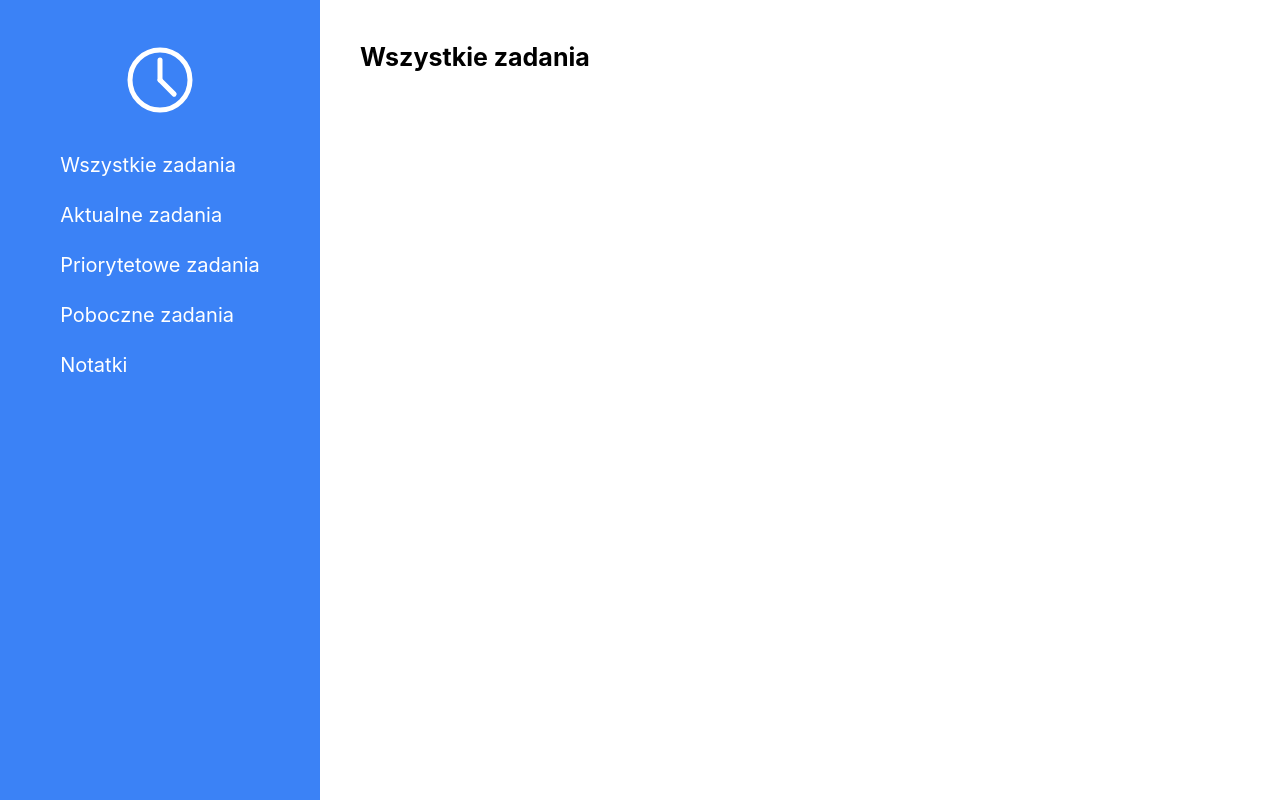
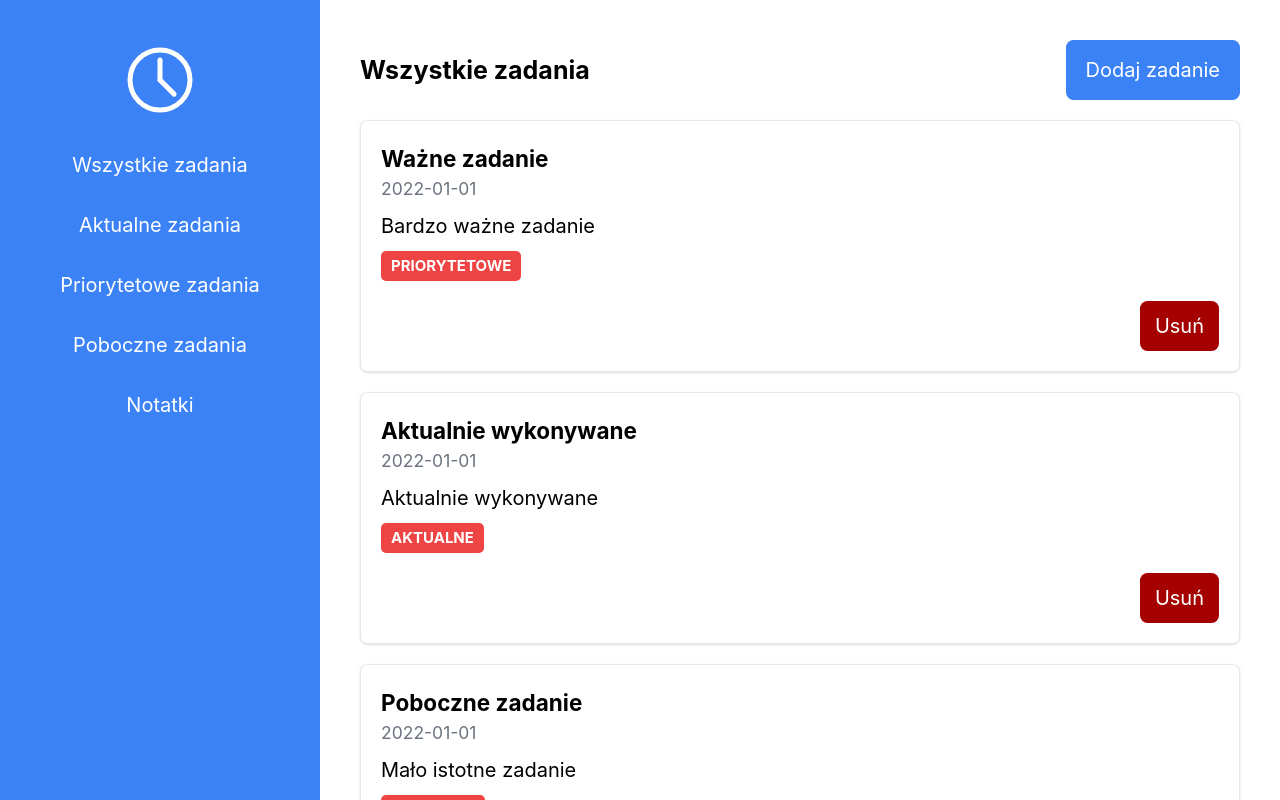
Before and after one commit to Mamczu/planYourTime, a React (Vite) app: page / in a window 1280 px wide. Shown: the top 800 px of the page. Built offline with nearby package versions, Linux system fonts and the light colour scheme.

Commit message:
Fill Views with Logic

```diff
--- a/src/components/Navbar.jsx
+++ b/src/components/Navbar.jsx
@@ -3,14 +3,14 @@ import { Link } from 'react-router-dom'
 
 function Navbar() {
   return (
-    <nav className="bg-light-blue w-64 text-white h-full min-h-screen flex flex-col items-center pt-4">
+    <nav className="bg-light-blue min-w-64 text-white h-full min-h-screen flex flex-col items-center pt-4">
       <img src="src\assets\img\timer.svg" alt="Logo" className="mb-4 w-16 pt-4" />
-      <ul>
-        <li className="hover:bg-gray-200 hover:text-black p-2"><Link to="/">Wszystkie zadania</Link></li>
-        <li className="hover:bg-gray-200 hover:text-black p-2"><Link to="/current">Aktualne zadania</Link></li>
-        <li className="hover:bg-gray-200 hover:text-black p-2"><Link to="/priority">Priorytetowe zadania</Link></li>
-        <li className="hover:bg-gray-200 hover:text-black p-2"><Link to="/side">Poboczne zadania</Link></li>
-        <li className="hover:bg-gray-200 hover:text-black p-2"><Link to="/notes">Notatki</Link></li>
+      <ul className='flex flex-col items-center gap-2'>
+        <li className="hover:bg-gray-200 hover:text-black p-2 rounded-md"><Link to="/">Wszystkie zadania</Link></li>
+        <li className="hover:bg-gray-200 hover:text-black p-2 rounded-md"><Link to="/current">Aktualne zadania</Link></li>
+        <li className="hover:bg-gray-200 hover:text-black p-2 rounded-md"><Link to="/priority">Priorytetowe zadania</Link></li>
+        <li className="hover:bg-gray-200 hover:text-black p-2 rounded-md"><Link to="/side">Poboczne zadania</Link></li>
+        <li className="hover:bg-gray-200 hover:text-black p-2 rounded-md"><Link to="/notes">Notatki</Link></li>
       </ul>
     </nav>
   )
--- /dev/null
+++ b/src/components/Note.jsx
@@ -0,0 +1,19 @@
+import React from 'react'
+
+function Note({ title, description }) {
+  return (
+    <div className="p-4 mb-4 border rounded-md bg-white shadow">
+      <h2 className="text-lg font-bold">{title}</h2>
+      <p className="mt-2">{description}</p>
+
+
+      <div className="flex justify-end">
+        <button className='flex py-2 px-3 mt-4 border-none cursor-pointer rounded-md items-center text-white bg-dark-red'>
+          <span>Usuń</span>
+        </button>
+      </div>
+    </div>
+  )
+}
+
+export default Note
--- /dev/null
+++ b/src/components/Task.jsx
@@ -0,0 +1,19 @@
+import React from 'react'
+
+function Task({ title, date, description, label, labelColor }) {
+  return (
+    <div className="p-4 mb-4 border rounded-md bg-white shadow">
+      <h2 className="text-lg font-bold">{title}</h2>
+      <p className="text-sm text-gray-500">{date}</p>
+      <p className="mt-2">{description}</p>
+      <span className={`inline-block mt-2 py-1 px-2 rounded bg-red-500 text-white text-xs uppercase font-bold ${labelColor}`}>{label}</span>
+      <div className="flex justify-end">
+        <button className='flex py-2 px-3 mt-4 border-none cursor-pointer rounded-md items-center text-white bg-dark-red'>
+          <span>Usuń</span>
+        </button>
+      </div>
+    </div>
+  )
+}
+
+export default Task
--- a/src/views/AllTasks.jsx
+++ b/src/views/AllTasks.jsx
@@ -1,9 +1,28 @@
 import React from 'react'
+import Task from '@/components/Task'
 
 function AllTasks() {
+  const tasks = [
+    { title: 'Ważne zadanie', date: '2022-01-01', description: 'Bardzo ważne zadanie', label: 'Priorytetowe', labelColor: 'bg-red-500' },
+    { title: 'Aktualnie wykonywane', date: '2022-01-01', description: 'Aktualnie wykonywane', label: 'Aktualne', labelColor: 'bg-blue-600' },
+    { title: 'Poboczne zadanie', date: '2022-01-01', description: 'Mało istotne zadanie', label: 'Poboczne', labelColor: 'bg-green-500' },
+    { title: 'Kolejne aktualnie wykonywane zadanie', date: '2022-01-01', description: 'Właśnie to robię', label: 'Aktualne', labelColor: 'bg-blue-600' },
+    { title: 'Jeszcze jedno ważne zadanie', date: '2022-01-01', description: 'Super ważne zadanie', label: 'Priorytetowe', labelColor: 'bg-red-500' },
+  ]
+
   return (
-    <div className="p-8">
-      <h1 className="text-xl font-bold">Wszystkie zadania</h1>
+    <div className='flex flex-col gap-4 w-full p-8 '>
+      <header className="flex justify-between items-center">
+        <h1 className="text-xl font-bold">Wszystkie zadania</h1>
+      <button className='flex no-underline py-3 px-4 border-none cursor-pointer rounded-md items-center text-white bg-light-blue'>
+        <span>Dodaj zadanie</span>
+      </button>
+      </header>
+      <main>
+        {tasks.map((task, index) => (
+          <Task key={index} {...task} />
+        ))}
+      </main>
     </div>
   )
 }
--- a/src/views/CurrentTasks.jsx
+++ b/src/views/CurrentTasks.jsx
@@ -1,11 +1,27 @@
 import React from 'react'
+import Task from '@/components/Task'
 
 function CurrentTasks() {
+  const tasks = [
+    { title: 'Aktualnie wykonywane', date: '2022-01-01', description: 'Aktualnie wykonywane', label: 'Aktualne', labelColor: 'bg-blue-600' },
+    { title: 'Kolejne aktualnie wykonywane zadanie', date: '2022-01-01', description: 'Właśnie to robię', label: 'Aktualne', labelColor: 'bg-blue-600' }
+  ]
+
   return (
-      <div className="p-8">
+    <div className='flex flex-col gap-4 w-full p-8 '>
+      <header className="flex justify-between items-center">
         <h1 className="text-xl font-bold">Aktualne zadania</h1>
-      </div>
-    )
+      <button className='flex no-underline py-3 px-4 border-none cursor-pointer rounded-md items-center text-white bg-light-blue'>
+        <span>Dodaj zadanie</span>
+      </button>
+      </header>
+      <main>
+        {tasks.map((task, index) => (
+          <Task key={index} {...task} />
+        ))}
+      </main>
+    </div>
+  )
 }
 
 export default CurrentTasks
--- a/src/views/Notes.jsx
+++ b/src/views/Notes.jsx
@@ -1,10 +1,27 @@
 import React from 'react'
+import Note from '@/components/Note'
 
 function Notes() {
+  const notes = [
+    { title: 'Pierwsza notatka', description: 'Notuję' },
+    { title: 'Druga notatka', description: 'Dalej notuję' },
+    { title: 'Trzecia notatka', description: 'Znowu notuję' },
+  ]
+
   return (
-    <div className="p-8">
-    <h1 className="text-xl font-bold">Notatki</h1>
-  </div>
+    <div className='flex flex-col gap-4 w-full p-8 '>
+      <header className="flex justify-between items-center">
+        <h1 className="text-xl font-bold">Notatki</h1>
+      <button className='flex no-underline py-3 px-4 border-none cursor-pointer rounded-md items-center text-white bg-light-blue'>
+        <span>Dodaj notatkę</span>
+      </button>
+      </header>
+      <main>
+        {notes.map((task, index) => (
+          <Note key={index} {...task} />
+        ))}
+      </main>
+    </div>
   )
 }
 
--- a/src/views/PriorityTasks.jsx
+++ b/src/views/PriorityTasks.jsx
@@ -1,10 +1,26 @@
 import React from 'react'
+import Task from '@/components/Task'
 
 function PriorityTasks() {
+  const tasks = [
+    { title: 'Ważne zadanie', date: '2022-01-01', description: 'Bardzo ważne zadanie', label: 'Priorytetowe', labelColor: 'bg-red-500' },
+    { title: 'Jeszcze jedno ważne zadanie', date: '2022-01-01', description: 'Super ważne zadanie', label: 'Priorytetowe', labelColor: 'bg-red-500' },
+  ]
+
   return (
-    <div className="p-8">
-    <h1 className="text-xl font-bold">Priorytetowe zadania</h1>
-  </div>
+    <div className='flex flex-col gap-4 w-full p-8 '>
+      <header className="flex justify-between items-center">
+        <h1 className="text-xl font-bold">Priorytetowe zadania</h1>
+      <button className='flex no-underline py-3 px-4 border-none cursor-pointer rounded-md items-center text-white bg-light-blue'>
+        <span>Dodaj zadanie</span>
+      </button>
+      </header>
+      <main>
+        {tasks.map((task, index) => (
+          <Task key={index} {...task} />
+        ))}
+      </main>
+    </div>
   )
 }
 
--- a/src/views/SideTasks.jsx
+++ b/src/views/SideTasks.jsx
@@ -1,10 +1,25 @@
 import React from 'react'
+import Task from '@/components/Task'
 
 function SideTasks() {
+  const tasks = [
+    { title: 'Poboczne zadanie', date: '2022-01-01', description: 'Mało istotne zadanie', label: 'Poboczne', labelColor: 'bg-green-500' },
+  ]
+
   return (
-    <div className="p-8">
-    <h1 className="text-xl font-bold">Poboczne zadania</h1>
-  </div>
+    <div className='flex flex-col gap-4 w-full p-8 '>
+      <header className="flex justify-between items-center">
+        <h1 className="text-xl font-bold">Poboczne zadania</h1>
+      <button className='flex no-underline py-3 px-4 border-none cursor-pointer rounded-md items-center text-white bg-light-blue'>
+        <span>Dodaj zadanie</span>
+      </button>
+      </header>
+      <main>
+        {tasks.map((task, index) => (
+          <Task key={index} {...task} />
+        ))}
+      </main>
+    </div>
   )
 }
 
--- a/tailwind.config.js
+++ b/tailwind.config.js
@@ -6,6 +6,7 @@ export default {
     extend: {
       colors: {
         'light-blue': '#3b82f6',
+        'dark-red': '#a50101'
       }
     },
     screens: {
```
